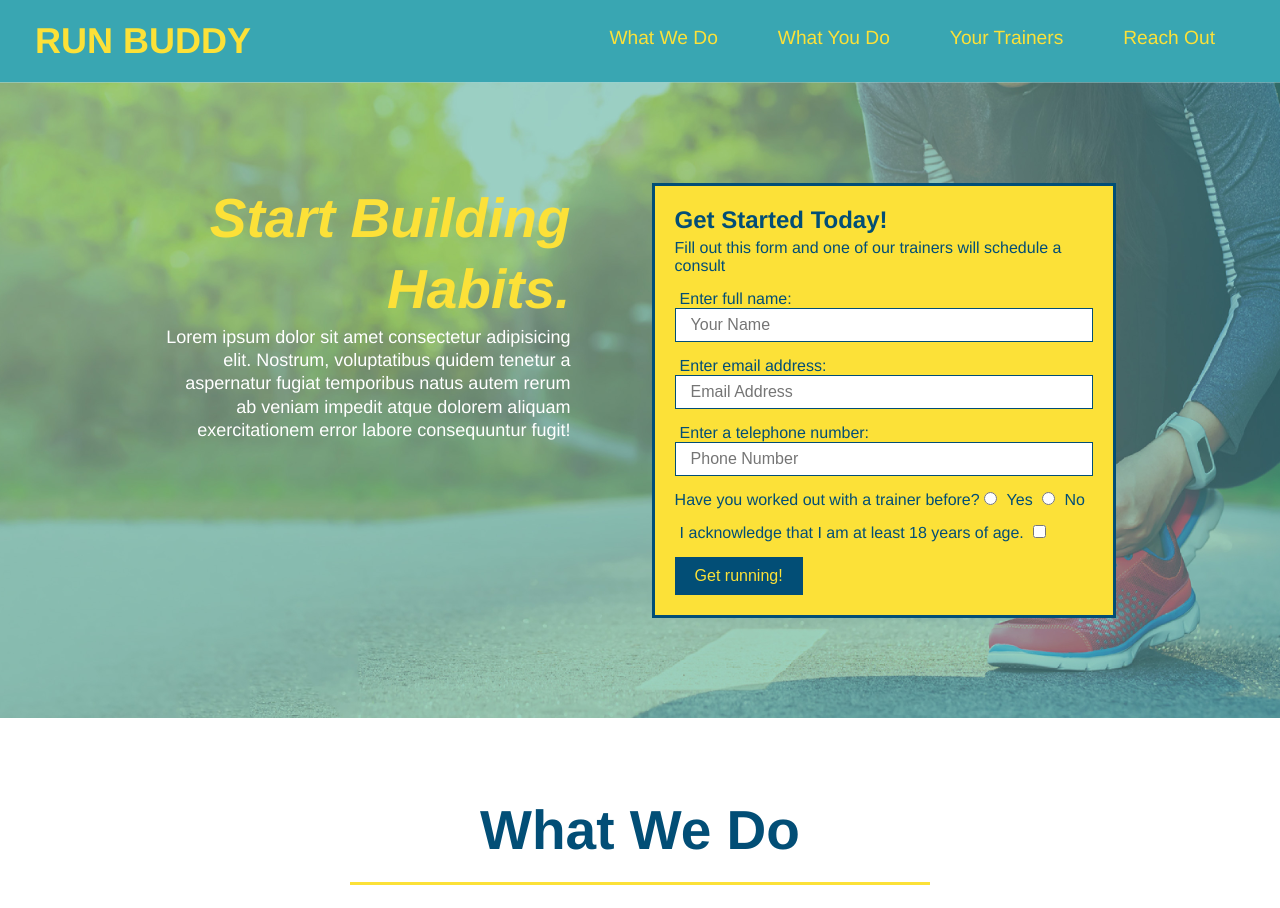
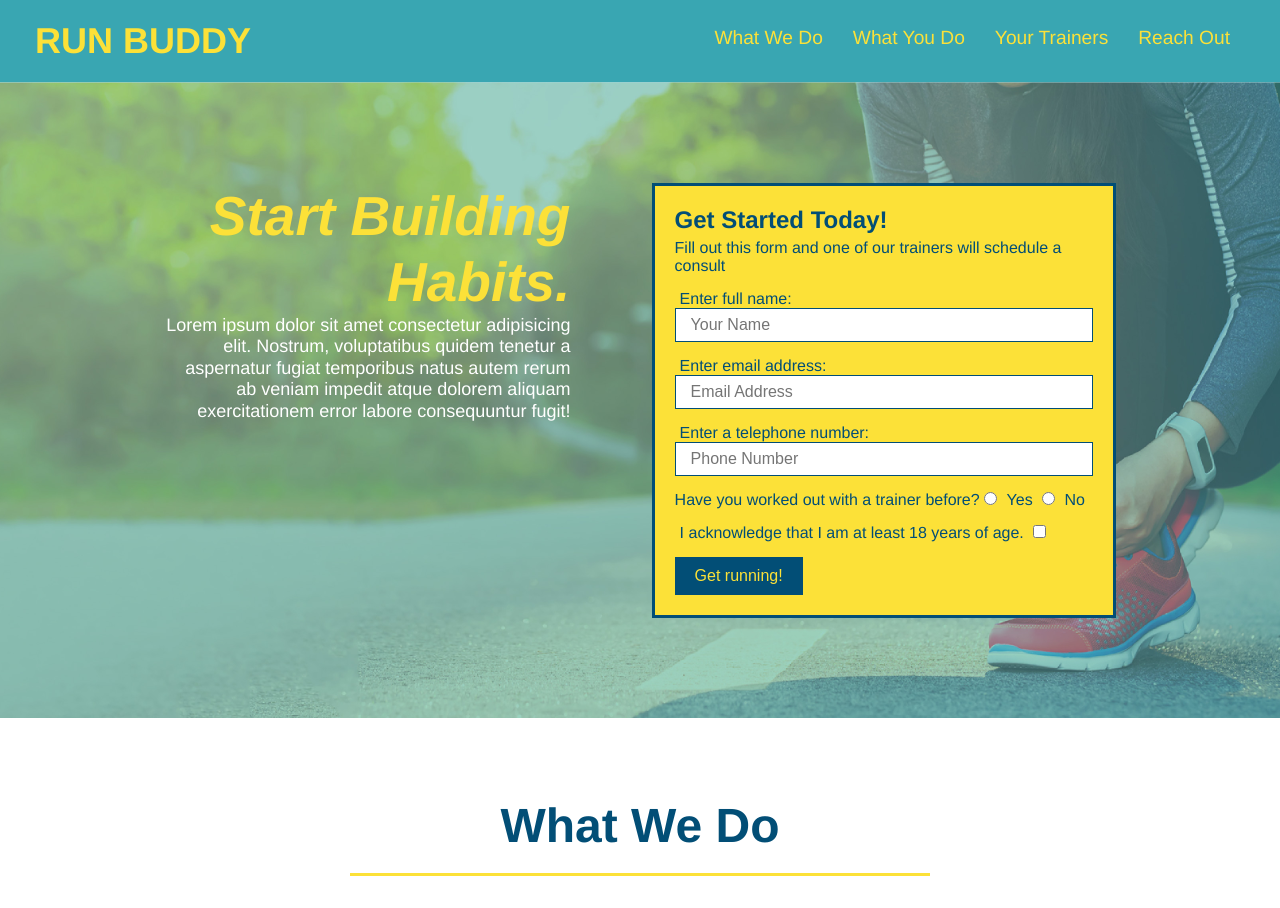
Before and after one commit to bgahan/run-buddy, a plain HTML site: page index.html in a window 1280 px wide. Shown: the top 908 px of the page. Drawn offline with Linux system fonts and the light colour scheme.

Commit message:
add initial media query support

```diff
--- a/assets/css/style.css
+++ b/assets/css/style.css
@@ -44,7 +44,7 @@ header nav ul {
 }
 
 header nav ul li a {
-    margin: 0 30px;
+    padding: 10px 15px;
     font-weight: lighter;
     font-size: 1.5vw;
 }
@@ -87,6 +87,7 @@ section {
     display: flex;
     justify-content: center;
     flex-wrap: wrap;
+    align-items: flex-start;
 }
 
 .hero-form {
@@ -135,7 +136,7 @@ section {
     margin: 3.5%;
     color: #fff;
     font-size: 18px;
-    line-height: 1.3;
+    line-height: 1.2;
 }
 
 .hero-cta h2 {
@@ -146,7 +147,7 @@ section {
 
 /* Style section titles */
 .section-title {
-    font-size: 55px;
+    font-size: 48px;
     color: #024e76;
     border-bottom: 3px solid;
     padding: 20px;
@@ -341,3 +342,18 @@ section {
 .flex-row {
     display: flex;
 }
+
+/* Media Query for smaller desktop screens and smaller */
+@media screen and (max-width: 980px) {
+
+}
+
+/* Media Query for tablets and smaller */
+@media screen and (max-width: 768px) {
+
+}
+
+/* Media Query for mobile phones and smaller */
+@media screen and (max-width: 575px) {
+
+}
--- a/index.html
+++ b/index.html
@@ -3,6 +3,7 @@
 
 <head>
   <meta charset="UTF-8" />
+  <meta name="viewport" content="width=device-width, initial-scale=1.0" />
   <title>Run Buddy</title>
   <link rel="stylesheet" href="./assets/css/style.css" />
 </head>
```
Also changed, not shown: privacy-policy.html (+1 -0 lines).
